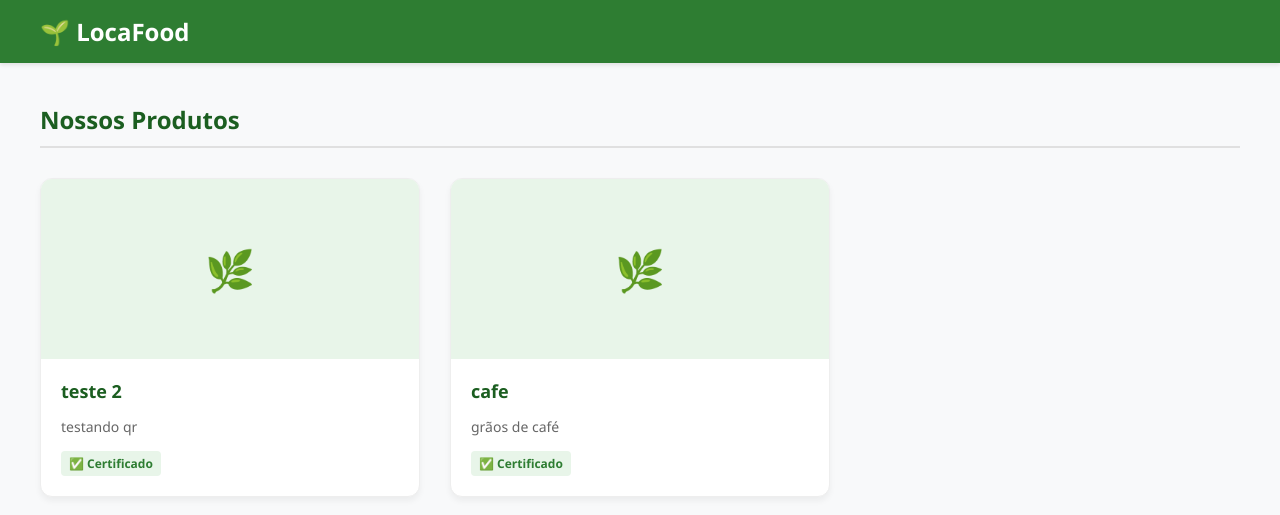
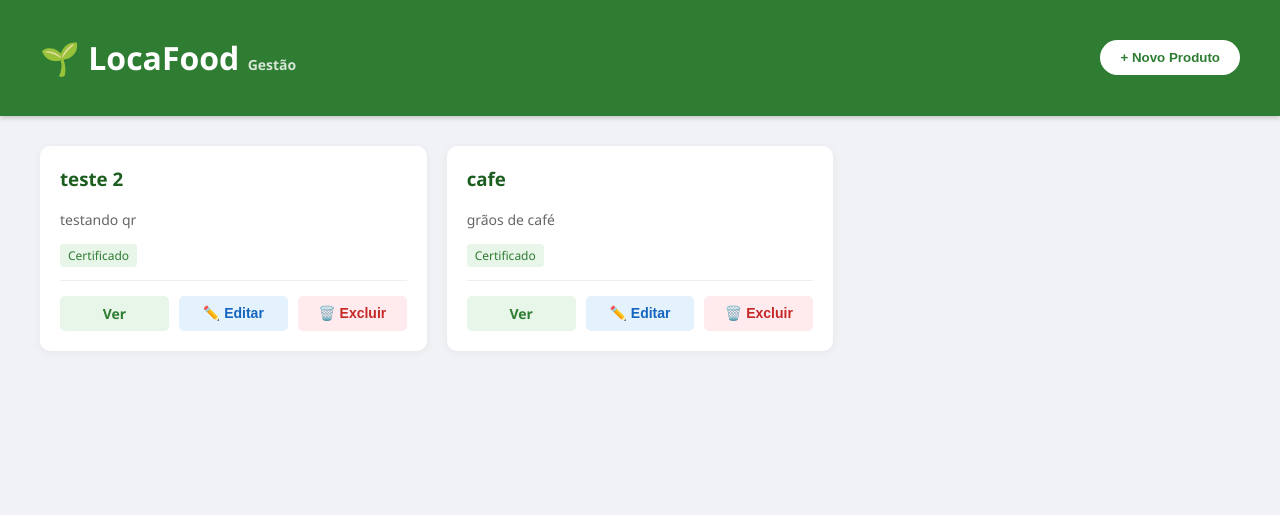
Before and after one commit to lucasgabrielcs/projet-1, a Django app: template locaafood/products/templates/products/lista_produtos.html in a window 1280 px wide. Shown: the top 515 px of the page. Run offline with Django 5.2, Linux system fonts and the light colour scheme; the template is opened without the code that fills it: values that come from a table or form of the project are taken from there, others are empty; data comes from the database, SQL or seed files in the repository; both versions use the stored data as it was after the commit.

Commit message:
qr code foi ajeitado

```diff
--- a/locaafood/products/templates/products/lista_produtos.html
+++ b/locaafood/products/templates/products/lista_produtos.html
@@ -3,121 +3,162 @@
 <head>
     <meta charset="UTF-8">
     <meta name="viewport" content="width=device-width, initial-scale=1.0">
-    <title>Catálogo - LocaFood</title>
+    <title>Gestão - LocaFood</title>
     <style>
-        body { margin: 0; font-family: 'Segoe UI', Tahoma, Geneva, Verdana, sans-serif; background-color: #f8f9fa; color: #333; }
+        /* Estilo Base */
+        body { font-family: 'Segoe UI', sans-serif; background-color: #f0f2f5; margin: 0; padding-bottom: 50px; }
 
         /* Navbar */
-        .navbar { background-color: #2e7d32; padding: 15px 40px; color: white; box-shadow: 0 2px 4px rgba(0,0,0,0.1); }
-        .navbar h1 { margin: 0; font-size: 24px; }
+        .navbar { background-color: #2e7d32; padding: 15px 40px; color: white; display: flex; justify-content: space-between; align-items: center; box-shadow: 0 2px 5px rgba(0,0,0,0.2); }
+        .btn-add { background: white; color: #2e7d32; border: none; padding: 10px 20px; border-radius: 20px; font-weight: bold; cursor: pointer; transition: 0.2s; text-decoration: none; display: inline-block;}
+        .btn-add:hover { background: #e8f5e9; transform: scale(1.05); }
 
-        /* Container da Grade */
-        .container { max-width: 1200px; margin: 40px auto; padding: 0 20px; }
-        .page-title { margin-bottom: 30px; color: #1b5e20; border-bottom: 2px solid #e0e0e0; padding-bottom: 10px; }
+        /* Container */
+        .container { max-width: 1200px; margin: 30px auto; padding: 0 20px; }
 
-        /* A GRADE (Grid) Mágica */
-        .products-grid {
-            display: grid;
-            grid-template-columns: repeat(auto-fill, minmax(300px, 1fr)); /* Cria colunas automáticas */
-            gap: 30px; /* Espaço entre os cartões */
+        /* Grade de Produtos */
+        .products-grid { display: grid; grid-template-columns: repeat(auto-fill, minmax(300px, 1fr)); gap: 20px; }
+
+        /* Cartão */
+        .card { background: white; border-radius: 10px; padding: 20px; box-shadow: 0 2px 8px rgba(0,0,0,0.05); position: relative; display: flex; flex-direction: column; justify-content: space-between; }
+        .card h3 { margin-top: 0; color: #1b5e20; }
+        .card-actions { margin-top: 15px; border-top: 1px solid #eee; padding-top: 15px; display: flex; gap: 10px; }
+
+        /* Botões Pequenos */
+        .btn-sm { flex: 1; padding: 8px; text-align: center; border-radius: 5px; text-decoration: none; font-size: 14px; cursor: pointer; border: none; font-weight: bold;}
+        .btn-edit { background: #e3f2fd; color: #1565c0; }
+        .btn-del { background: #ffebee; color: #c62828; }
+        .btn-view { background: #e8f5e9; color: #2e7d32; }
+
+        /* --- O SEGREDO DOS MODAIS (Janelas) --- */
+        .modal-overlay {
+            display: none; /* Escondido por padrão */
+            position: fixed; top: 0; left: 0; width: 100%; height: 100%;
+            background: rgba(0,0,0,0.5); /* Fundo escuro */
+            z-index: 1000;
+            justify-content: center; align-items: center;
         }
+        .modal-box {
+            background: white; padding: 30px; border-radius: 10px; width: 90%; max-width: 500px;
+            box-shadow: 0 10px 25px rgba(0,0,0,0.2); position: relative;
+        }
+        .close-btn { position: absolute; top: 10px; right: 15px; font-size: 24px; cursor: pointer; color: #aaa; }
 
-        /* O Cartão (Card) */
-        .card {
-            background: white;
-            border-radius: 12px;
-            overflow: hidden;
-            box-shadow: 0 4px 6px rgba(0,0,0,0.05);
-            transition: transform 0.2s, box-shadow 0.2s;
-            text-decoration: none; /* Remove sublinhado do link */
-            color: inherit;
-            border: 1px solid #eee;
-            display: flex;
-            flex-direction: column;
-        }
-
-        .card:hover {
-            transform: translateY(-5px); /* Sobe um pouquinho ao passar o mouse */
-            box-shadow: 0 10px 15px rgba(0,0,0,0.1);
-            border-color: #2e7d32;
-        }
-
-        /* Área da Imagem (Placeholder por enquanto) */
-        .card-image {
-            height: 180px;
-            background-color: #e8f5e9;
-            display: flex;
-            align-items: center;
-            justify-content: center;
-            color: #2e7d32;
-            font-size: 40px;
-        }
-
-        .card-content { padding: 20px; }
-
-        .card-title {
-            font-size: 18px;
-            font-weight: bold;
-            margin: 0 0 10px 0;
-            color: #1b5e20;
-        }
-
-        .card-desc {
-            font-size: 14px;
-            color: #666;
-            margin-bottom: 15px;
-            display: -webkit-box;
-            -webkit-line-clamp: 2; /* Corta o texto após 2 linhas */
-            -webkit-box-orient: vertical;
-            overflow: hidden;
-        }
-
-        .badge {
-            display: inline-block;
-            padding: 4px 8px;
-            border-radius: 4px;
-            font-size: 12px;
-            font-weight: bold;
-        }
-        .badge-success { background: #e8f5e9; color: #2e7d32; }
-        .badge-warning { background: #fff3e0; color: #ef6c00; }
+        /* Formulários dentro do Modal */
+        .form-group { margin-bottom: 15px; }
+        .form-group label { display: block; margin-bottom: 5px; font-weight: bold; color: #555; }
+        .form-control { width: 100%; padding: 10px; border: 1px solid #ccc; border-radius: 5px; box-sizing: border-box; }
+        .btn-submit { width: 100%; padding: 12px; background: #2e7d32; color: white; border: none; border-radius: 5px; font-size: 16px; cursor: pointer; }
+        .btn-danger-submit { width: 100%; padding: 12px; background: #c62828; color: white; border: none; border-radius: 5px; cursor: pointer; }
 
     </style>
 </head>
 <body>
 
     <div class="navbar">
-        <h1>🌱 LocaFood</h1>
+        <h1>🌱 LocaFood <small style="font-size: 14px; opacity: 0.8;">Gestão</small></h1>
+        <button onclick="openModal('modal-novo')" class="btn-add">+ Novo Produto</button>
     </div>
 
     <div class="container">
-        <h2 class="page-title">Nossos Produtos</h2>
 
         <div class="products-grid">
             {% for produto in produtos %}
-                <a href="{% url 'produto_publico' produto.id %}" class="card">
+            <div class="card">
+                <div>
+                    <h3>{{ produto.nome }}</h3>
+                    <p style="color: #666; font-size: 14px;">{{ produto.descricao }}</p>
+                    {% if produto.certificado %}
+                        <span style="background:#e8f5e9; color:#2e7d32; padding:3px 8px; border-radius:4px; font-size:12px;">Certificado</span>
+                    {% else %}
+                        <span style="background:#fff3e0; color:#ef6c00; padding:3px 8px; border-radius:4px; font-size:12px;">Não conforme</span>
+                    {% endif %}
+                </div>
 
-                    <div class="card-image">
-                        🌿
-                    </div>
+                <div class="card-actions">
+                    <a href="{% url 'produto_publico' produto.id %}" class="btn-sm btn-view" target="_blank">Ver</a>
+                    <button onclick="openModal('modal-editar-{{ produto.id }}')" class="btn-sm btn-edit">✏️ Editar</button>
+                    <button onclick="openModal('modal-excluir-{{ produto.id }}')" class="btn-sm btn-del">🗑️ Excluir</button>
+                </div>
+            </div>
 
-                    <div class="card-content">
-                        <h3 class="card-title">{{ produto.nome }}</h3>
-                        <p class="card-desc">{{ produto.descricao }}</p>
+            <div id="modal-editar-{{ produto.id }}" class="modal-overlay">
+                <div class="modal-box">
+                    <span onclick="closeModal('modal-editar-{{ produto.id }}')" class="close-btn">&times;</span>
+                    <h2>Editar {{ produto.nome }}</h2>
+                    <form action="{% url 'editar_produto' produto.id %}" method="POST">
+                        {% csrf_token %}
+                        <div class="form-group">
+                            <label>Nome</label>
+                            <input type="text" name="nome" value="{{ produto.nome }}" class="form-control" required>
+                        </div>
+                        <div class="form-group">
+                            <label>Descrição</label>
+                            <textarea name="descricao" class="form-control" rows="3">{{ produto.descricao }}</textarea>
+                        </div>
+                        <div class="form-group">
+                            <label>
+                                <input type="checkbox" name="certificado" {% if produto.certificado %}checked{% endif %}>
+                                Produto Certificado?
+                            </label>
+                        </div>
+                        <button type="submit" class="btn-submit">Salvar Alterações</button>
+                    </form>
+                </div>
+            </div>
 
-                        {% if produto.certificado %}
-                            <span class="badge badge-success">✅ Certificado</span>
-                        {% else %}
-                            <span class="badge badge-warning">❌ Sem Certificado</span>
-                        {% endif %}
-                    </div>
-                </a>
-            {% empty %}
-                <p>Nenhum produto cadastrado ainda.</p>
+            <div id="modal-excluir-{{ produto.id }}" class="modal-overlay">
+                <div class="modal-box" style="text-align: center;">
+                    <span onclick="closeModal('modal-excluir-{{ produto.id }}')" class="close-btn">&times;</span>
+                    <h2 style="color: #c62828;">Tem certeza?</h2>
+                    <p>Você vai apagar <strong>{{ produto.nome }}</strong> para sempre.</p>
+                    <form action="{% url 'excluir_produto' produto.id %}" method="POST">
+                        {% csrf_token %}
+                        <button type="submit" class="btn-danger-submit">Sim, Excluir</button>
+                    </form>
+                </div>
+            </div>
             {% endfor %}
         </div>
+    </div>
 
+    <div id="modal-novo" class="modal-overlay">
+        <div class="modal-box">
+            <span onclick="closeModal('modal-novo')" class="close-btn">&times;</span>
+            <h2>Novo Produto</h2>
+            <form method="POST">
+                {% csrf_token %}
+                <div class="form-group">
+                    <label>Nome</label>
+                    {{ form.nome }} </div>
+                <div class="form-group">
+                    <label>Descrição</label>
+                    {{ form.descricao }}
+                </div>
+                <div class="form-group">
+                    <label>Certificado?</label>
+                    {{ form.certificado }}
+                </div>
+                <button type="submit" class="btn-submit">Cadastrar Produto</button>
+            </form>
+        </div>
     </div>
+
+    <script>
+        function openModal(id) {
+            document.getElementById(id).style.display = 'flex';
+        }
+        function closeModal(id) {
+            document.getElementById(id).style.display = 'none';
+        }
+
+        // Fechar se clicar fora da caixa
+        window.onclick = function(event) {
+            if (event.target.className === 'modal-overlay') {
+                event.target.style.display = 'none';
+            }
+        }
+    </script>
 
 </body>
 </html>
--- a/locaafood/products/urls.py
+++ b/locaafood/products/urls.py
@@ -1,7 +1,7 @@
 from django.urls import path, include
 from rest_framework.routers import DefaultRouter
 from .views import ProdutoView
-from .views import ProdutoView, produto_publico, lista_produtos
+from .views import ProdutoView, produto_publico, lista_produtos, editar_produto, excluir_produto
 
 router = DefaultRouter()
 router.register(r'produtos',ProdutoView)
@@ -10,4 +10,6 @@ urlpatterns = [
     path('' , include(router.urls)),
     path('produto/<int:pk>/visualizar/', produto_publico, name='produto_publico'),
     path('catalogo/', lista_produtos, name='lista_produtos'),
+    path('produto/<int:pk>/editar/', editar_produto, name='editar_produto'),
+    path('produto/<int:pk>/excluir/', excluir_produto, name='excluir_produto'),
 ]
```
Also changed, not shown: locaafood/products/models.py (+28 -8 lines), locaafood/products/views.py (+59 -10 lines), locaafood/db.sqlite3, locaafood/qrcodes/OVO_15_rYFYj01.png (added), locaafood/qrcodes/cafe_json_18.png (added), locaafood/qrcodes/cereal_2.png (added), locaafood/qrcodes/teste_2_json_17.png (added).
